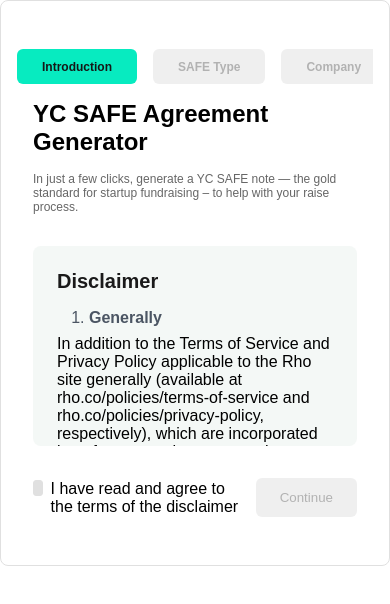
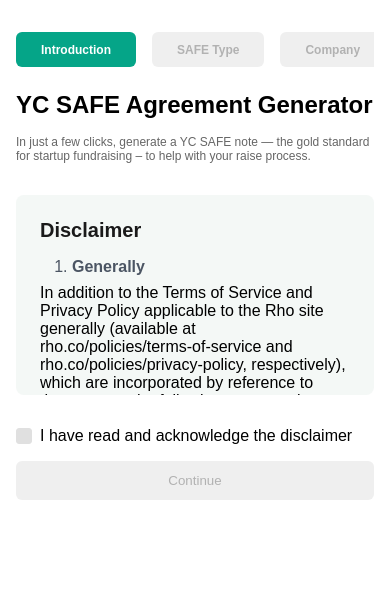
Before and after one commit to Ariels713/safenotegen, a Next.js app: page / in a window 390 px wide. Shown: the top 604 px of the page. Built offline with nearby package versions, Linux system fonts and the light colour scheme.

Commit message:
updating styles on mobile

```diff
--- a/src/components/SafeForm/SafeForm.module.css
+++ b/src/components/SafeForm/SafeForm.module.css
@@ -143,13 +143,13 @@
 .navItem.active,
 .navItem.validated,
 .navItem.nextEnabled {
-	background: #07ebc0;
-	color: #151716;
+	background: #05a588;
+	color: #fff;
 }
 
 .navItem:not(.disabled):hover {
 	background: #00a688;
-	color: white;
+	color: #fff;
 }
 
 .navItem.disabled {
@@ -248,12 +248,14 @@
 	margin-bottom: 0.75rem;
 	padding-bottom: 0.75rem;
 	border-bottom: 1px solid #e5e7eb;
+	font-size: 12px;
 }
 
 .reviewItem:last-child {
 	margin-bottom: 0;
 	padding-bottom: 0;
 	border-bottom: none;
+
 }
 
 .reviewItem .label {
@@ -322,14 +324,13 @@
 }
 
 .secondaryButton {
-	background-color: #e0e0e0;
+	background-color: transparent;
 	border: 1px solid #e0e0e0;
-	color: #666;
+	color: #333;
 }
 
 .secondaryButton:hover {
 	background-color: #d0d0d0;
-	color: #666;
 }
 
 .formRow {
@@ -342,20 +343,46 @@
 	flex: 1;
 }
 
-@media (max-width: 768px) {
+@media (max-width: 500px) {
+	.formContainer {
+		border: none;
+		padding: 1rem;
+	}
+
 	.formRow {
 		flex-direction: column;
-		gap: 0;
+		gap: 1rem;
 	}
 
 	.navigation {
 		flex-wrap: nowrap;
 		padding: 1rem 0;
-		margin: 0 -1rem;
+		/* margin: 0 -1rem; */
+		margin-bottom: .5rem;
 	}
 
 	.navItem {
 		flex: 0 0 auto;
 		white-space: nowrap;
 	}
+
+	.checkboxContainer {
+		flex-direction: column;
+		gap: 1rem;
+		align-items: stretch;
+	}
+
+	.checkboxContainer > div:first-child {
+		flex-direction: row;
+		align-items: center;
+	}
+
+	.button {
+		width: 100%;
+	}
+
+	.buttonGroup {
+		flex-direction: column;
+		gap: 0.5rem;
+	}
 }
--- a/src/components/SafeForm/steps/IntroductionStep.tsx
+++ b/src/components/SafeForm/steps/IntroductionStep.tsx
@@ -220,7 +220,7 @@
             className={styles.checkbox}
           />
           <label htmlFor="disclaimer">
-            I have read and agree to the terms of the disclaimer
+            I have read and acknowledge the disclaimer
           </label>
         </div>
         <button
```
